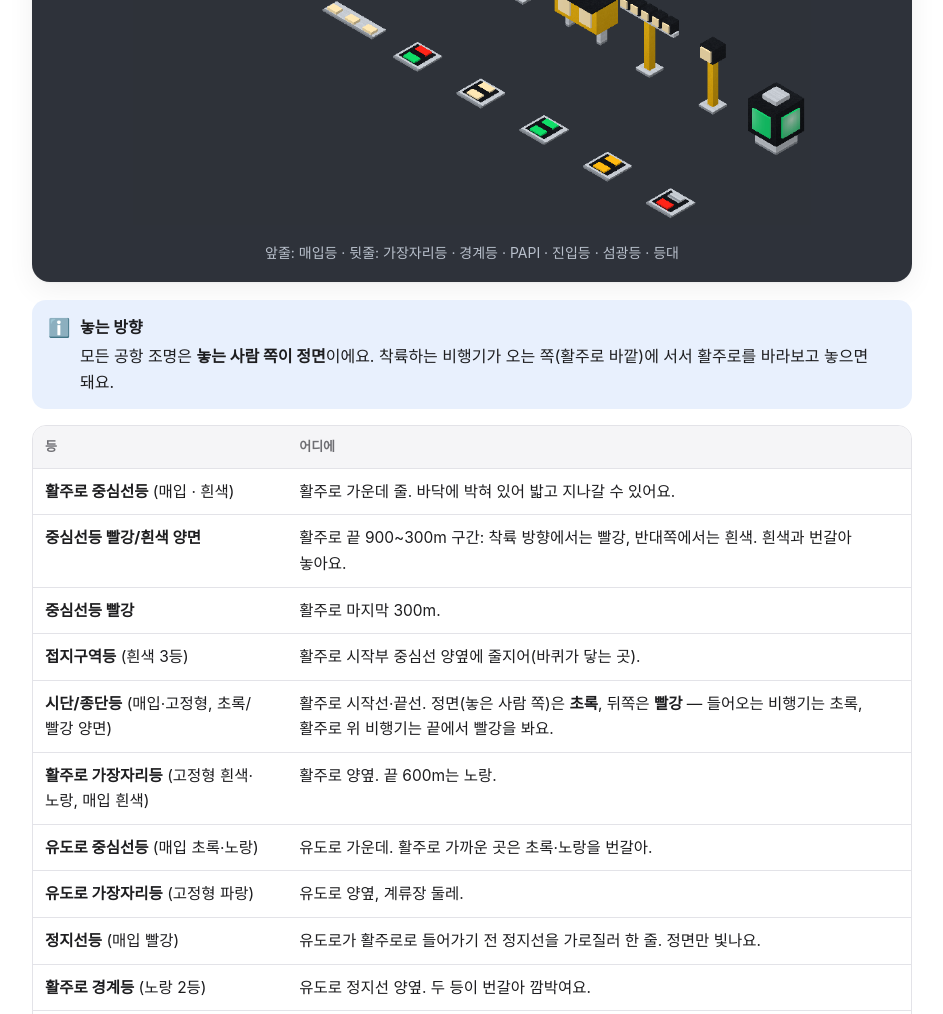
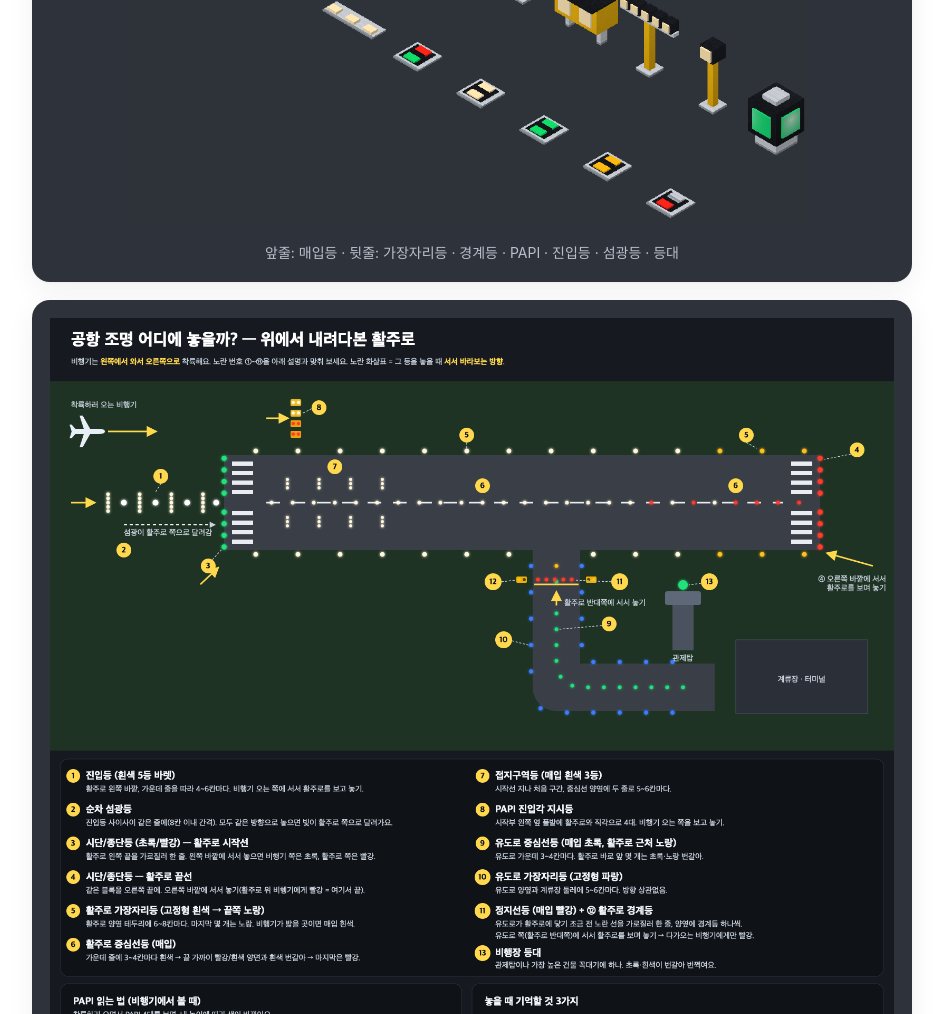
Before and after one commit to hlvtd/lumen-guide, a plain HTML site: page index.html in a window 1280 px wide. Shown: the part 5173-6187 px from the top of the page, without its empty margins (304-1247 px from the left). Drawn offline with Linux system fonts and the light colour scheme.

Commit message:
공항 조명 배치도 그림 추가
Co-Authored-By: Claude Opus 5.5 <noreply@anthropic.com>

```diff
--- a/index.html
+++ b/index.html
@@ -219,10 +219,11 @@
       <div class="note info"><b>활주로 꾸미기</b>실제 활주로처럼 놓으려면 가장자리·중심선은 <b>흰색 · 상시</b>, 활주로 끝 쪽 가장자리는 <b>노랑 · 상시</b>, 시작선은 <b>초록 · 상시</b>, 끝선은 <b>빨강 · 상시</b>, 유도로 가장자리는 <b>파랑 · 상시</b>를 쓰면 돼요.</div>
     </div>
 
-    <div class="topic" id="airfield" data-keys="공항 조명 활주로 유도로 매입 매입등 가장자리 중심선 시단 종단 접지 정지선 경계등 윙왝 papi 진입각 진입등 섬광 래빗 등대 착륙">
+    <div class="topic" id="airfield" data-keys="배치도 어디에 설치 위치 공항 조명 활주로 유도로 매입 매입등 가장자리 중심선 시단 종단 접지 정지선 경계등 윙왝 papi 진입각 진입등 섬광 래빗 등대 착륙">
       <h3>공항 조명 · 활주로 · 유도로</h3>
       <p>실제 공항처럼 <b>멀리서 또렷한 불빛 점</b>으로 보이는 등이에요. 렌즈는 밝게 빛나지만 주변은 아주 살짝만 비춰서 활주로 바닥이 색으로 물들지 않아요(그래서 장애표시등을 활주로에 쓸 때 생기던 큰 색 얼룩이 없어요). 건축 탭 <b>“공항 조명 · 활주로 · 유도로”</b> 묶음에 있어요.</p>
       <figure class="shot"><img src="assets/img/airfield.png" width="1002" height="620" alt="매입등 9종과 고정형 가장자리등·경계등·PAPI·진입등·섬광등·등대" loading="lazy"><figcaption>앞줄: 매입등 · 뒷줄: 가장자리등 · 경계등 · PAPI · 진입등 · 섬광등 · 등대</figcaption></figure>
+      <figure class="shot"><a href="assets/img/airfield_layout.png"><img src="assets/img/airfield_layout.png" width="1600" height="1600" alt="위에서 내려다본 활주로·유도로에 공항 조명 13가지를 놓는 위치와 방향, PAPI 읽는 법" loading="lazy" style="max-height:none;width:100%"></a><figcaption>어디에 무슨 등을 놓는지 한눈에 (누르면 크게)</figcaption></figure>
       <div class="note info"><b>놓는 방향</b>모든 공항 조명은 <b>놓는 사람 쪽이 정면</b>이에요. 착륙하는 비행기가 오는 쪽(활주로 바깥)에 서서 활주로를 바라보고 놓으면 돼요.</div>
       <div class="tbl"><table>
         <tr><th>등</th><th>어디에</th></tr>
```
Also changed, not shown: assets/img/airfield_layout.png (added), assets/img/airfield_layout.svg (added).
